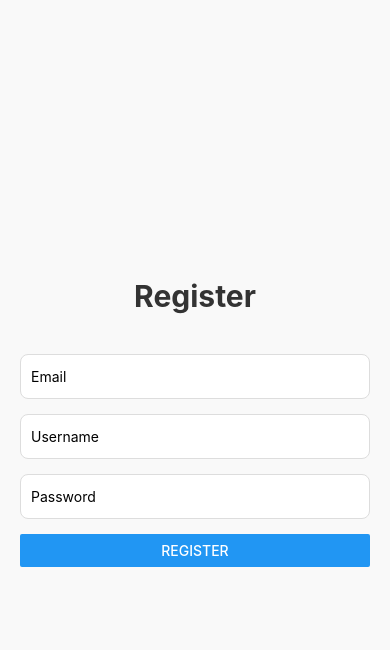
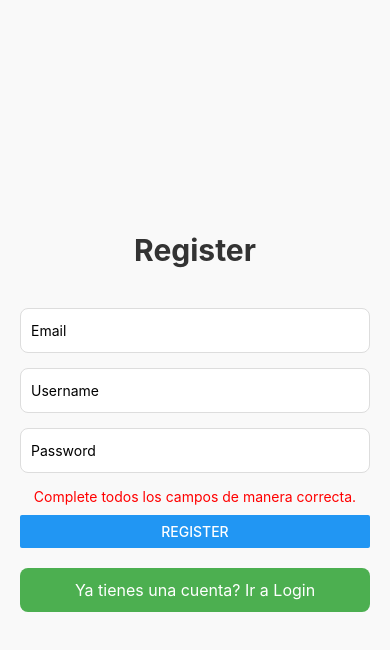
Before and after one commit to Sebagk/ProyectoReactNative, a React Native app in the folder ProyectoNative/: screen /Register in a window 390 px wide. Both pictures are taken after a click on the button "REGISTER". Shown: the top 650 px of the page. Built offline with nearby package versions, Linux system fonts and the light colour scheme.

Commit message:
register y home casi terminados

```diff
--- a/ProyectoNative/App.js
+++ b/ProyectoNative/App.js
@@ -15,6 +15,7 @@ export default function App() {
   return (
     <NavigationContainer>
       <Stack.Navigator screenOptions={{ headerShown: false }}>
+        <Stack.Screen name="Home" component={Home} />
         <Stack.Screen name="Register" component={Register} />
         <Stack.Screen name="Login" component={Login} />
       </Stack.Navigator>
--- a/ProyectoNative/src/components/HomeMenu.js
+++ /dev/null
@@ -1,23 +0,0 @@
-import React from 'react';
-import { View, Text, StyleSheet } from 'react-native';
-
-const HomeMenu = () => {
-  return (
-    <View style={styles.container}>
-      <Text style={styles.menuText}>Menú de Inicio</Text>
-    </View>
-  );
-};
-
-const styles = StyleSheet.create({
-  container: {
-    padding: 20,
-    alignItems: 'center',
-  },
-  menuText: {
-    fontSize: 24,
-    fontWeight: 'bold',
-  },
-});
-
-export default HomeMenu;
--- /dev/null
+++ b/ProyectoNative/src/firebase/config.js
@@ -0,0 +1,17 @@
+import app from 'firebase/app';
+import firebase from 'firebase';
+
+const firebaseConfig = {
+    apiKey: "AIzaSyCDuEpZ4gix0RREm0YamsijbZEcibeVH-M",
+    authDomain: "integradorrn.firebaseapp.com",
+    projectId: "integradorrn",
+    storageBucket: "integradorrn.firebasestorage.app",
+    messagingSenderId: "268415785738",
+    appId: "1:268415785738:web:dc228f79bac3bfecf6f8f3"
+};
+
+app.initializeApp(firebaseConfig);
+
+export const auth = firebase.auth();
+export const storage = app.storage();
+export const db = app.firestore();
--- a/ProyectoNative/src/screens/Home.js
+++ b/ProyectoNative/src/screens/Home.js
@@ -1,18 +1,22 @@
 import React from 'react';
 import { View, Text, TouchableOpacity, StyleSheet } from 'react-native';
-import HomeMenu from '../components/HomeMenu';
+import { useNavigation } from '@react-navigation/native';  // Importar el hook useNavigation
 
-const Home = (navigation) => {
+const Home = () => {
+  const navigation = useNavigation();  // Usar el hook para acceder al objeto navigation
+
   return (
     <View style={styles.container}>
-      <HomeMenu />
       <Text style={styles.text}>Pantalla de Home</Text>
+
       <TouchableOpacity onPress={() => navigation.navigate('Profile')}>
         <Text style={styles.linkText}>Ir a Profile</Text>
       </TouchableOpacity>
+
       <TouchableOpacity onPress={() => navigation.navigate('Login')}>
         <Text style={styles.linkText}>Ir a Login</Text>
       </TouchableOpacity>
+
       <TouchableOpacity onPress={() => navigation.navigate('Register')}>
         <Text style={styles.linkText}>Ir a Register</Text>
       </TouchableOpacity>
--- a/ProyectoNative/src/screens/Register.js
+++ b/ProyectoNative/src/screens/Register.js
@@ -1,5 +1,6 @@
 import React, { Component } from 'react';
-import { View, Text, TextInput, StyleSheet, Button } from 'react-native';
+import { View, Text, TextInput, StyleSheet, Button, TouchableOpacity } from 'react-native';
+import { auth } from '../firebase/config';
 
 export class Register extends Component {
   constructor(props) {
@@ -8,9 +9,27 @@ export class Register extends Component {
       email: '',
       userName: '',
       password: '',
-      registered: false
+      registered: false,
+      error: '',
     };
   }
+
+  register = () => {
+    const { email, password, userName } = this.state;
+
+    if (!email || !password || !userName) {
+      this.setState({ error: 'Complete todos los campos de manera correcta.' });
+      return;
+    }
+
+    auth.createUserWithEmailAndPassword(email, password)
+      .then(response => {
+        this.setState({ registered: true, error: '' });
+      })
+      .catch(error => {
+        this.setState({ error: 'Error al registrarse: ' + error.message });
+      });
+  };
 
   render() {
     return (
@@ -19,29 +38,38 @@ export class Register extends Component {
 
         <TextInput
           style={styles.input}
-          keyboardType='email-address'
-          placeholder='Email'
+          keyboardType="email-address"
+          placeholder="Email"
           onChangeText={(text) => this.setState({ email: text })}
           value={this.state.email}
         />
 
         <TextInput
           style={styles.input}
-          keyboardType='default'
-          placeholder='Username'
+          keyboardType="default"
+          placeholder="Username"
           onChangeText={(text) => this.setState({ userName: text })}
           value={this.state.userName}
         />
 
         <TextInput
           style={styles.input}
-          keyboardType='default'
-          placeholder='Password'
+          keyboardType="default"
+          placeholder="Password"
           onChangeText={(text) => this.setState({ password: text })}
           value={this.state.password}
         />
 
-        <Button title="Register" onPress={() => {}} />
+        {this.state.error ? <Text style={styles.errorText}>{this.state.error}</Text> : null}
+
+        <Button title="Register" onPress={this.register} />
+
+        <TouchableOpacity
+          style={styles.linkButton}
+          onPress={() => this.props.navigation.navigate('Login')}
+        >
+          <Text style={styles.linkText}>Ya tienes una cuenta? Ir a Login</Text>
+        </TouchableOpacity>
       </View>
     );
   }
@@ -70,6 +98,23 @@ const styles = StyleSheet.create({
     borderRadius: 8,
     backgroundColor: '#fff',
   },
+  errorText: {
+    color: 'red',
+    fontSize: 14,
+    marginBottom: 10,
+    textAlign: 'center',
+  },
+  linkButton: {
+    marginTop: 20,
+    padding: 12,
+    borderRadius: 8,
+    backgroundColor: '#4CAF50',
+    alignItems: 'center',
+  },
+  linkText: {
+    color: 'white',
+    fontSize: 16,
+  },
 });
 
 export default Register;
```
